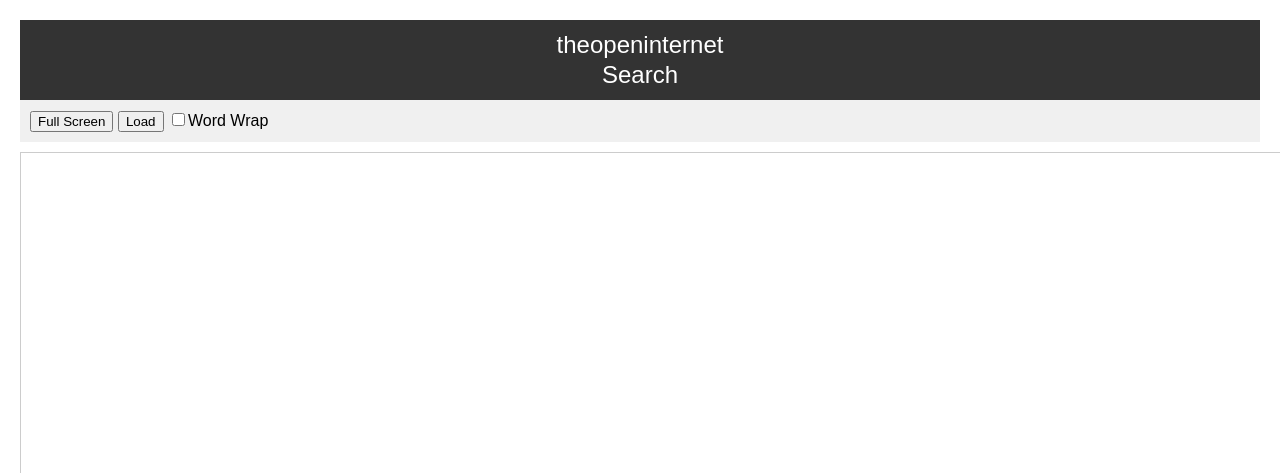
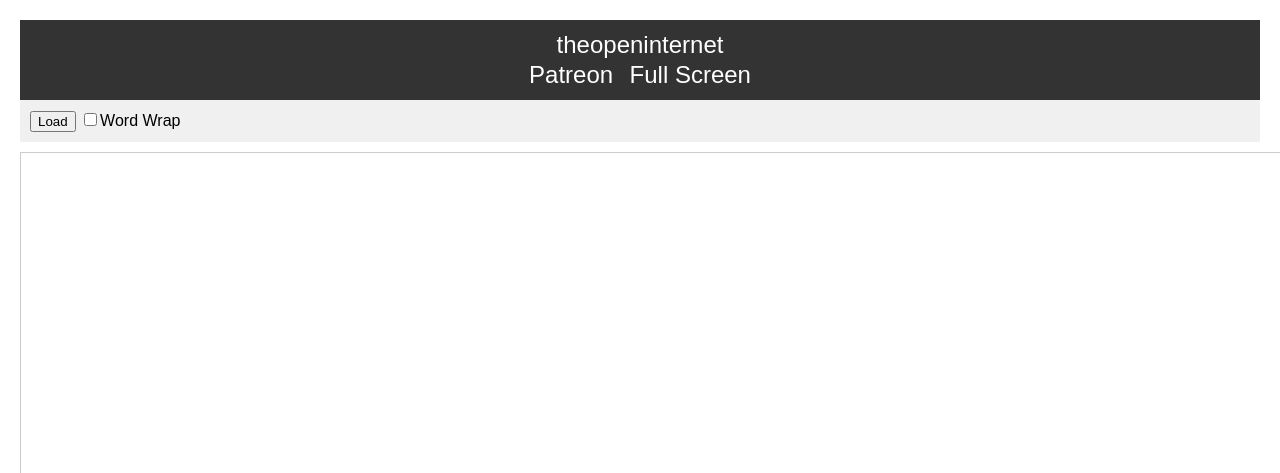
Before and after one commit to TheOpenInternet/theopeninternet.github.io, a plain HTML site: page code.html in a window 1280 px wide. Shown: the top 473 px of the page. Drawn offline with Linux system fonts and the light colour scheme.

Commit message:
Update code.html

```diff
--- a/code.html
+++ b/code.html
@@ -114,7 +114,8 @@
 
 <header>
   <button id="openSearchButton" onclick="window.location.href='theopeninternet.github.io'">theopeninternet</button><br>
-  <button id="openSearchButton" onclick="showPopup()">Search</button>
+  <button id="openSearchButton" onclick="window.location.href='https://www.patreon.com/posts/new-update-to-1-107162445?utm_medium=clipboard_copy&utm_source=copyLink&utm_campaign=postshare_creator&utm_content=join_link'">Patreon</button>
+          <button id="openSearchButton" onclick="toggleFullScreen()">Full Screen</button>
 </header>
 
 <div class="main">
@@ -166,7 +167,7 @@
 </head>
 <body>
     <div class="toolbar">
-        <button id="fullscreen-btn" onclick="toggleFullScreen()">Full Screen</button>
+
         <button id="load-btn" onclick="openLoadPopup()">Load</button>
 
         <input type="checkbox" id="wordwrap-checkbox" onchange="toggleWordWrap()">Word Wrap
```
